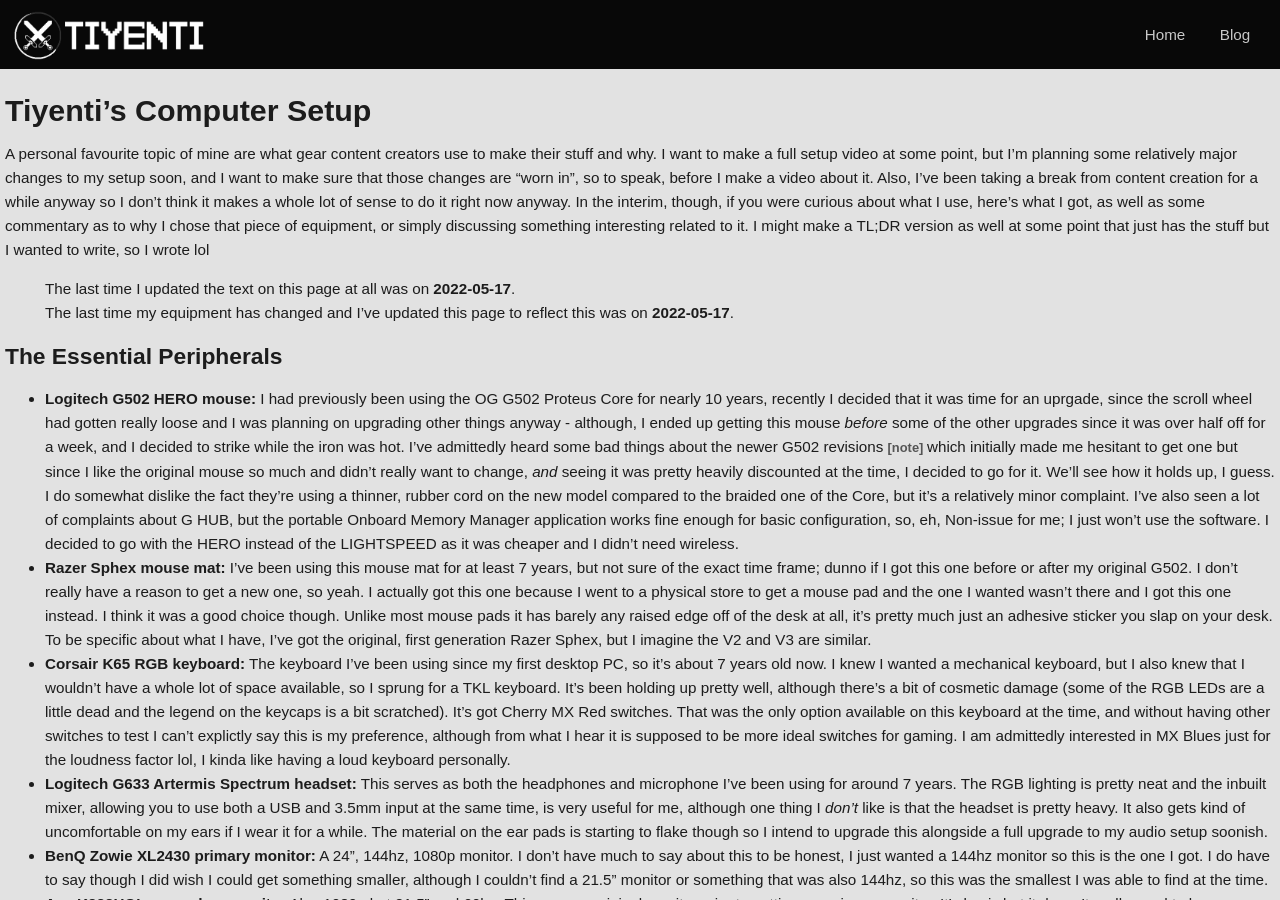
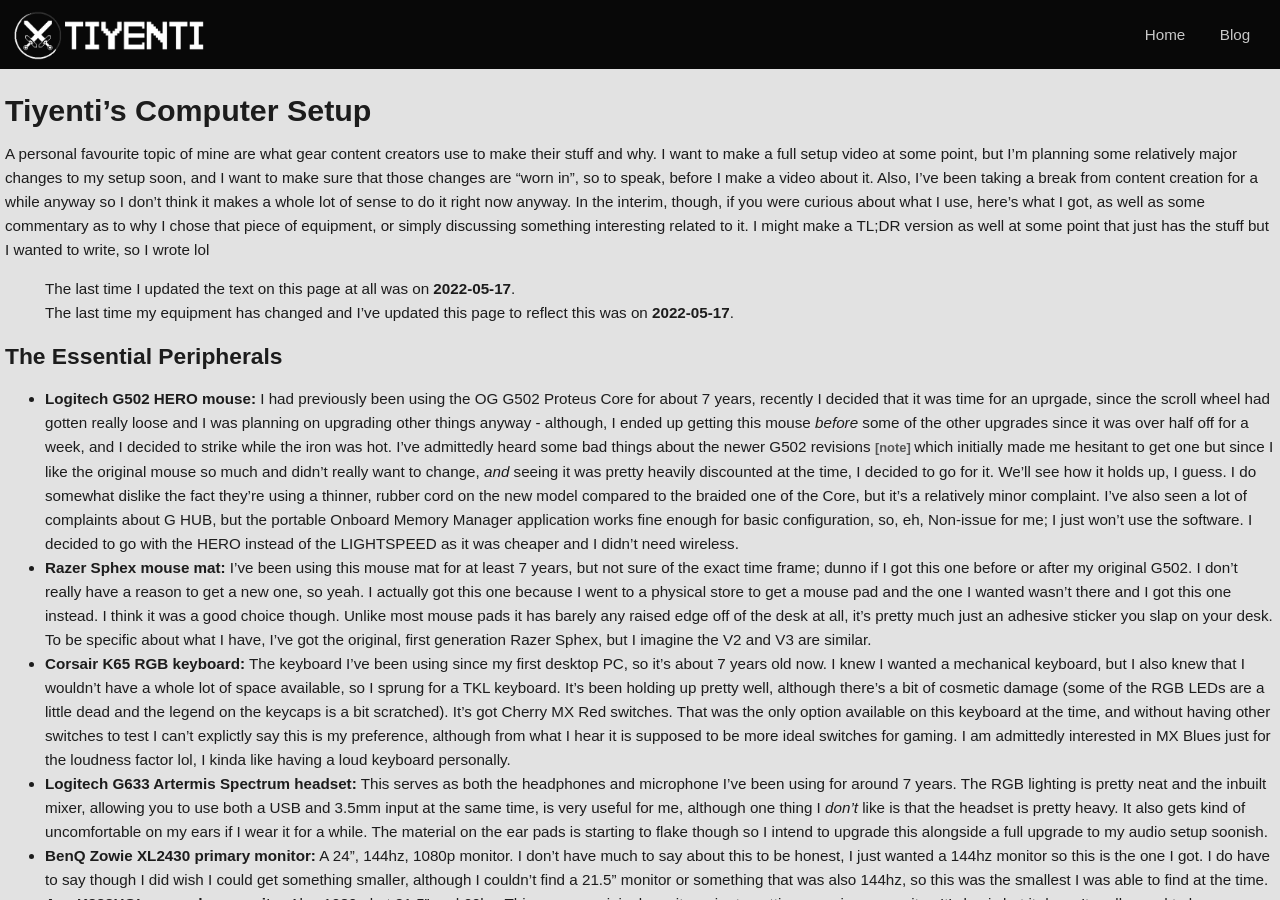
Before and after one commit to Tiyenti/Tiyenti.github.io, a Jekyll site: the page built from pages/setup.md, in a window 1280 px wide and 900 px high. Built offline with Jekyll 4.4.1, drawn with Linux system fonts in a browser that asks for light colours; our own code applies the rules of GitHub Pages for plain Markdown files.

Commit message:
[setup.md] mouse timeframe text update I was actually using my original g502 since september 2015. this makes it only a few months older than the keyboard and headset, not a few years. updating to be a bit more accurate there lol

```diff
--- a/pages/setup.md
+++ b/pages/setup.md
@@ -16,7 +16,7 @@
 
 ## The Essential Peripherals
 * **Logitech G502 HERO mouse:**
-I had previously been using the OG G502 Proteus Core for nearly 10 years, recently I decided
+I had previously been using the OG G502 Proteus Core for about 7 years, recently I decided
 that it was time for an uprgade, since the scroll wheel had gotten really loose and I was planning on upgrading other things anyway - although, I ended up getting this mouse *before* some of the other upgrades since it was over half off for a week, and I decided to strike while the iron was hot. I've admittedly heard some bad things about the newer G502 revisions
 {% include footnote.html footnote="They're apparently using cheaper/lower quality microswitches now that are more prone to double clicks." %} which initially made me hesitant to get one but
 since I like the original mouse so much and didn't really want to change, *and* seeing it was pretty heavily discounted at the time, I decided to go for it. We'll see how it holds up, I guess. I do somewhat dislike the fact they're using a thinner, rubber cord on the new model compared to the braided one of the Core, but it's a relatively minor complaint. I've also seen a lot of complaints about G HUB, but the portable Onboard Memory Manager application works fine enough for basic configuration, so, eh, Non-issue for me; I just won't use the software. I decided to go with the HERO instead of the LIGHTSPEED as it was cheaper and I didn't need
```
